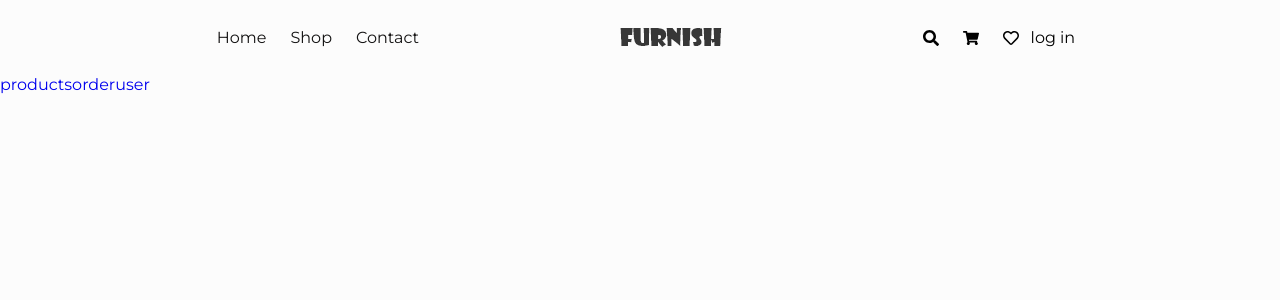
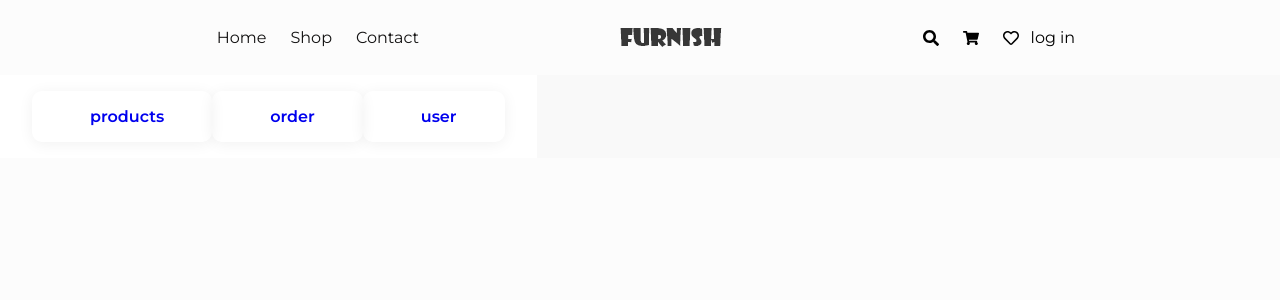
Before and after one commit to adnan172203/furnish-ecommerce, a React (Create React App) app in the folder client/: page /dashboard in a window 1280 px wide. Shown: the top 300 px of the page. Built offline with nearby package versions, Linux system fonts and the light colour scheme.

Commit message:
added css for admin-nav and dashboard

```diff
--- /dev/null
+++ b/client/src/components/admin-nav/admin-nav.css
@@ -0,0 +1,26 @@
+
+.admin-nav {
+    background: #fff;
+  }
+
+  .admin-nav ul {
+    padding: 2rem;
+  }
+
+  .admin-nav a {
+    list-style: none;
+    padding: 1rem 3rem 1rem 3rem;
+    font-weight: 600;
+    box-shadow: 0px 2px 15px 0px rgb(0 0 0 / 0.06);
+    margin-top: 1rem;
+    border-radius: 10px;
+  }
+
+  .admin-nav a:hover{
+    background:#42b883;
+    color:#fff;
+  }
+
+  .admin-nav i {
+    margin-right: 10px;
+  }
--- a/client/src/components/admin-nav/admin-nav.js
+++ b/client/src/components/admin-nav/admin-nav.js
@@ -1,5 +1,9 @@
 import React from 'react';
 import { Link } from 'react-router-dom';
+
+
+//css
+import './admin-nav.css';
 
 const AdminNav = () => {
   return (
--- a/client/src/pages/dashboard/dashboard.css
+++ b/client/src/pages/dashboard/dashboard.css
@@ -0,0 +1,4 @@
+.admin-body {
+    background: #f9f9f9;
+    display: flex;
+  }
--- a/client/src/pages/dashboard/dashboard.js
+++ b/client/src/pages/dashboard/dashboard.js
@@ -1,5 +1,8 @@
 import React from 'react';
 import AdminNav from '../../components/admin-nav/admin-nav';
+
+//css
+import './dashboard.css';
 
 const Dashboard = () => {
   return (
```
